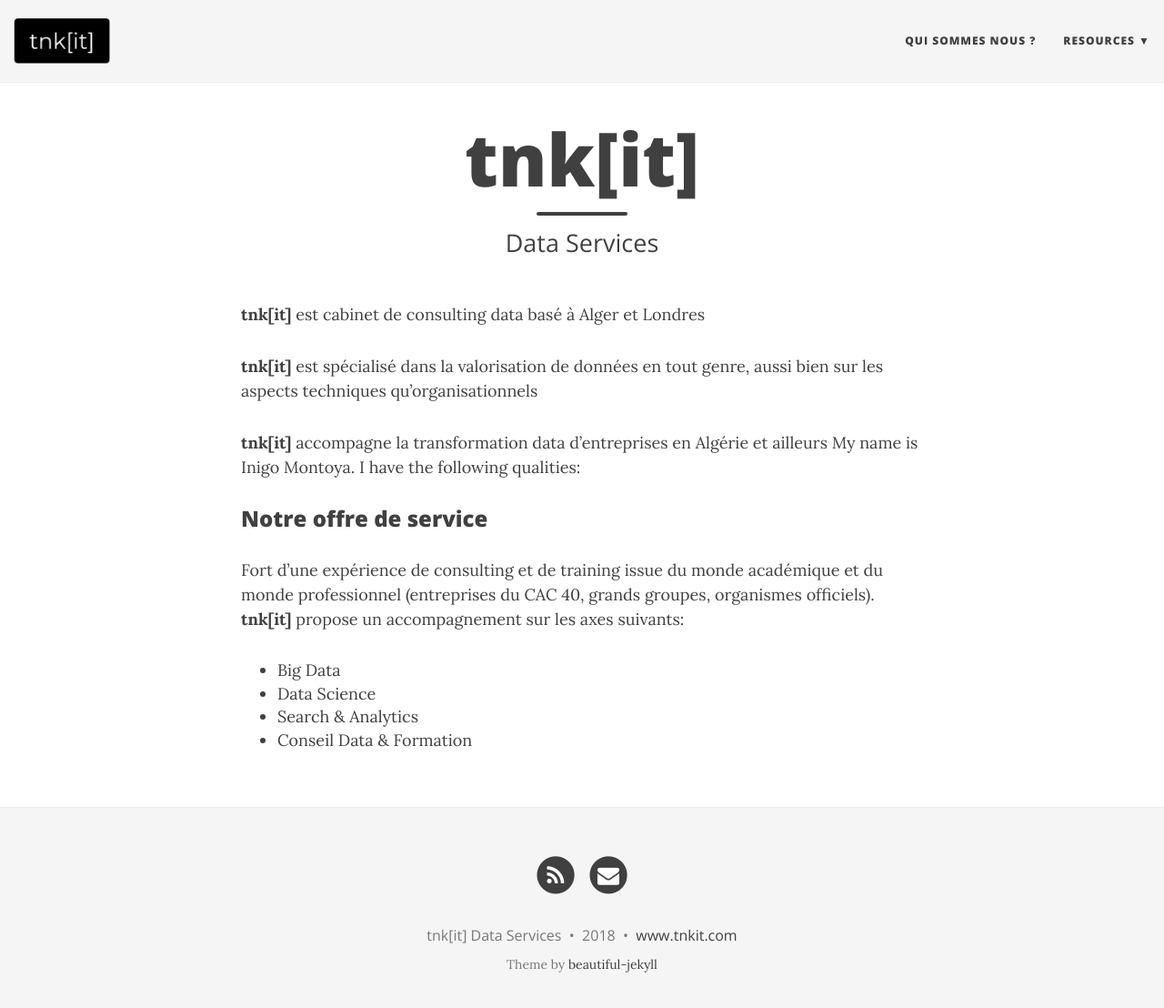
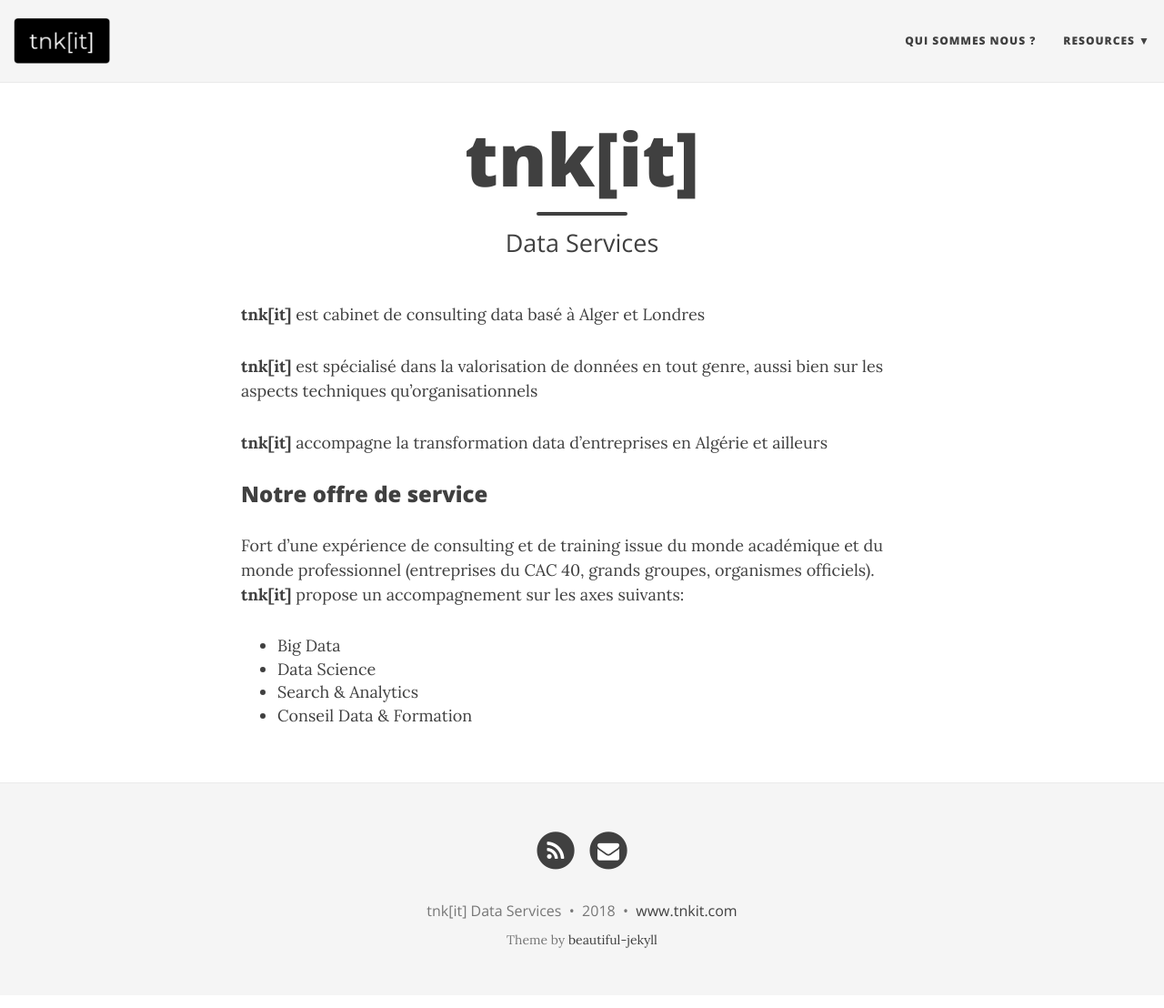
Before and after one commit to tnkit/tnkit, a Jekyll site: the page built from index.md, in a window 1280 px wide and 1121 px high. Shown: the top 1108 px of the window at 91% size. Built offline with Jekyll 4.4.1, drawn with Linux system fonts in a browser that asks for light colours; nearby versions of some CDN libraries.

Commit message:
Update index.md

```diff
--- a/index.md
+++ b/index.md
@@ -8,7 +8,7 @@ subtitle: Data Services
 **tnk[it]** est spécialisé dans la valorisation de données en tout genre, aussi bien sur les aspects techniques qu’organisationnels
 
 **tnk[it]** accompagne la transformation data d’entreprises en Algérie et ailleurs
-My name is Inigo Montoya. I have the following qualities:
+
 
 ### Notre offre de service
 
```
